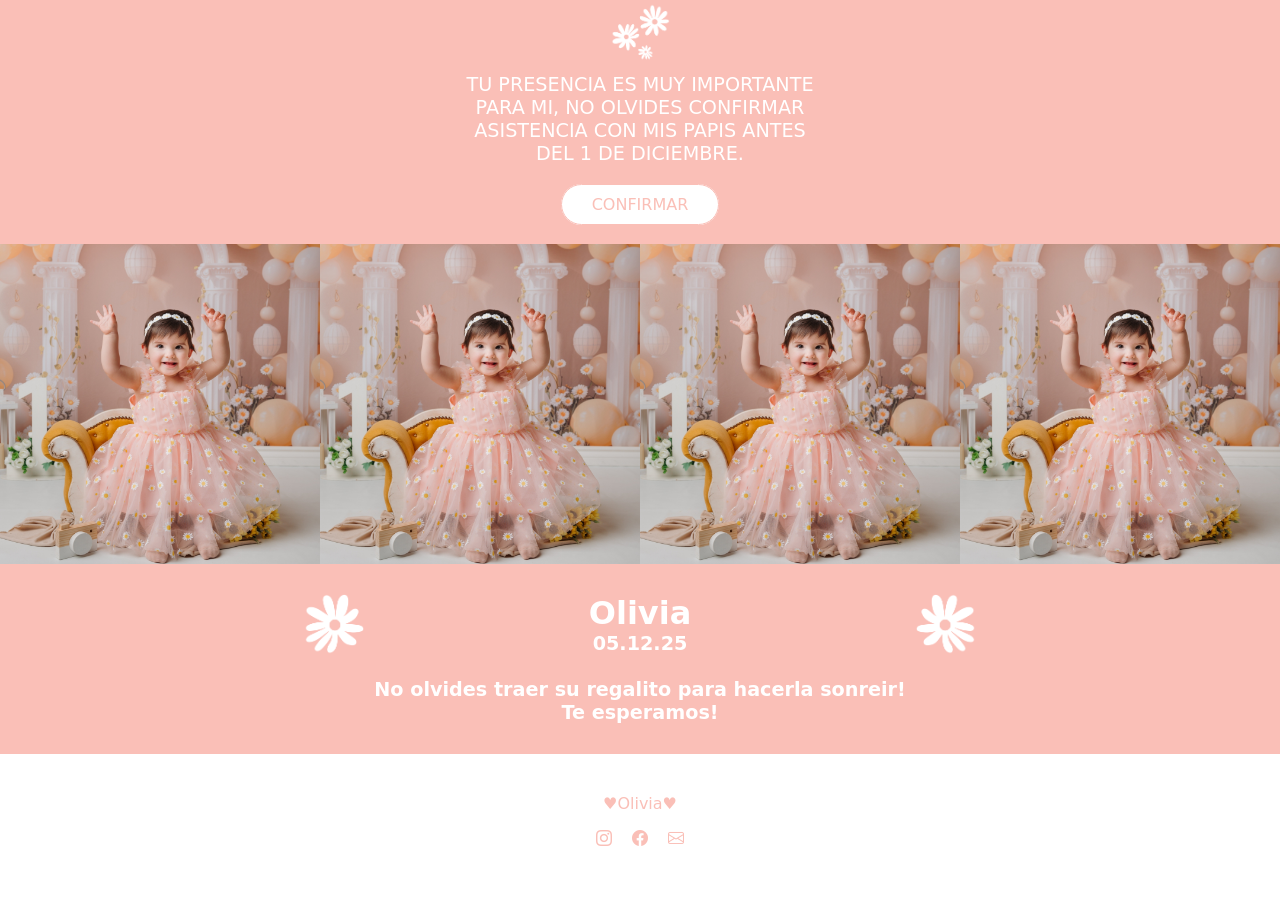
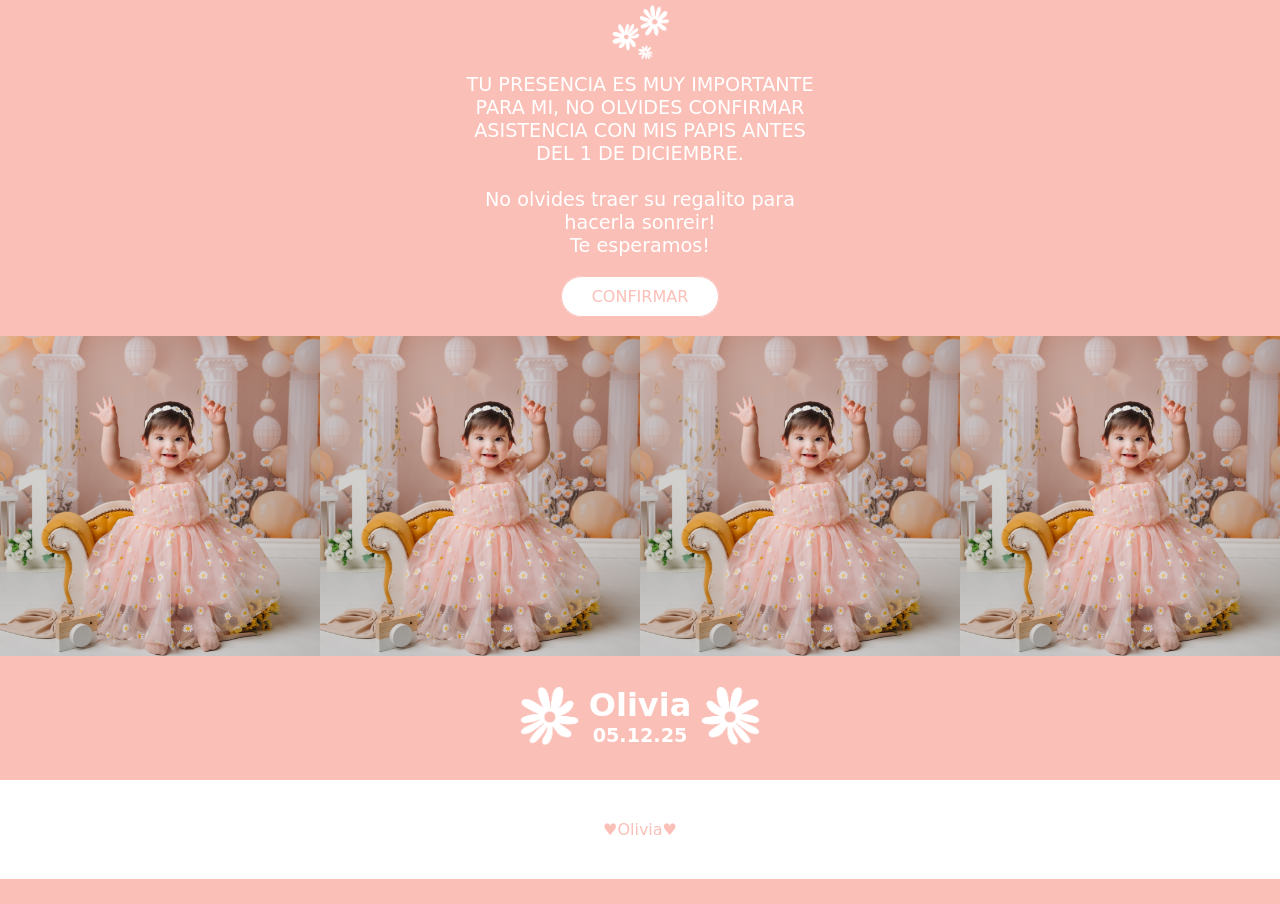
Before and after one commit to jonatec92/olivia-cumple-1, a plain HTML site: page index.html in a window 1280 px wide. Shown: the part 2246-3150 px from the top of the page. After the commit the page ends 3125 px from the top, so only its background shows below. Drawn offline with nearby package versions, Linux system fonts and the light colour scheme; a web font is replaced by a local one.

Commit message:
Update index.html
rev

```diff
--- a/index.html
+++ b/index.html
@@ -19,7 +19,7 @@
         <div class="header-info">
             <div data-aos="fade-up" class="infoimportante">
                 <img src="img/face.png" alt="">
-                <a class="boton2" target="_blank"  href="https://calendar.app.google/Us6mjgJWh9o64xaQ9">AGENDAR</a>
+                <a class="boton2" target="_blank"  href="https://calendar.app.google/i73n2VdPHtJEg9HFA">AGENDAR</a>
             </div>
        </div>
     </header>
@@ -53,8 +53,8 @@
       <main>
         <div class="main-bloque">
             <img data-aos="fade-up"  src="figuras/icon-3.png" alt="">
-            <p data-aos="fade-up" >TU PRESENCIA ES MUY IMPORTANTE PARA MI, NO OLVIDES CONFIRMAR ASISTENCIA CON MIS PAPIS ANTES DEL 1 DE DICIEMBRE.</p>
-            <a  data-aos="fade-up" class="boton" target="_blank"  href="https://api.whatsapp.com/send?phone=541138490661&amp;text=Hola%20Mika,%2C%20confirmo%20la%20asistencia%20de:%0A">CONFIRMAR</a>
+            <p data-aos="fade-up" >TU PRESENCIA ES MUY IMPORTANTE PARA MI, NO OLVIDES CONFIRMAR ASISTENCIA CON MIS PAPIS ANTES DEL 1 DE DICIEMBRE.<br><br>No olvides traer su regalito para hacerla sonreir!<br>Te esperamos!</p>
+            <a  data-aos="fade-up" class="boton" target="_blank"  href="https://api.whatsapp.com/send?phone=541138490661&amp;text=Hola%20Mika%2C%20confirmo%20la%20asistencia%20de:%0A">CONFIRMAR</a>
         </div>
   </main>
   <div class="galeria">
@@ -70,7 +70,7 @@
           </div>
           <div>
             <h2 data-aos="fade-up" >Olivia</h2>
-            <H3 data-aos="fade-up">05.12.25 <br><br>No olvides traer su regalito para hacerla sonreir!<br>Te esperamos!</H3>
+            <H3 data-aos="fade-up">05.12.25</H3>
           </div>
           <div>
             <img class="espejo" src="figuras/icon-1.png" alt="">
@@ -91,14 +91,6 @@
         <div class="contenido">
          <div>
              <p>&hearts;Olivia&hearts; <br>
-         </div>
-
-         <div class="contenido-list">
-             <ul>
-                 <li><a target="_blank" href="https://www.instagram.com/voyinvitacionesweb/"><i class="bi bi-instagram"></i></a></li>
-                 <li><a target="_blank" href="https://www.facebook.com/profile.php?id=100092759319773&amp;sk=grid"><i class="bi bi-facebook"></i></a></li>
-                 <li><a target="_blank" href="mailto:voy.invitacionesweb@gmail.com"><i class="bi bi-envelope"></i></a></li>
-               </ul>
          </div>
         </div>
 
```
